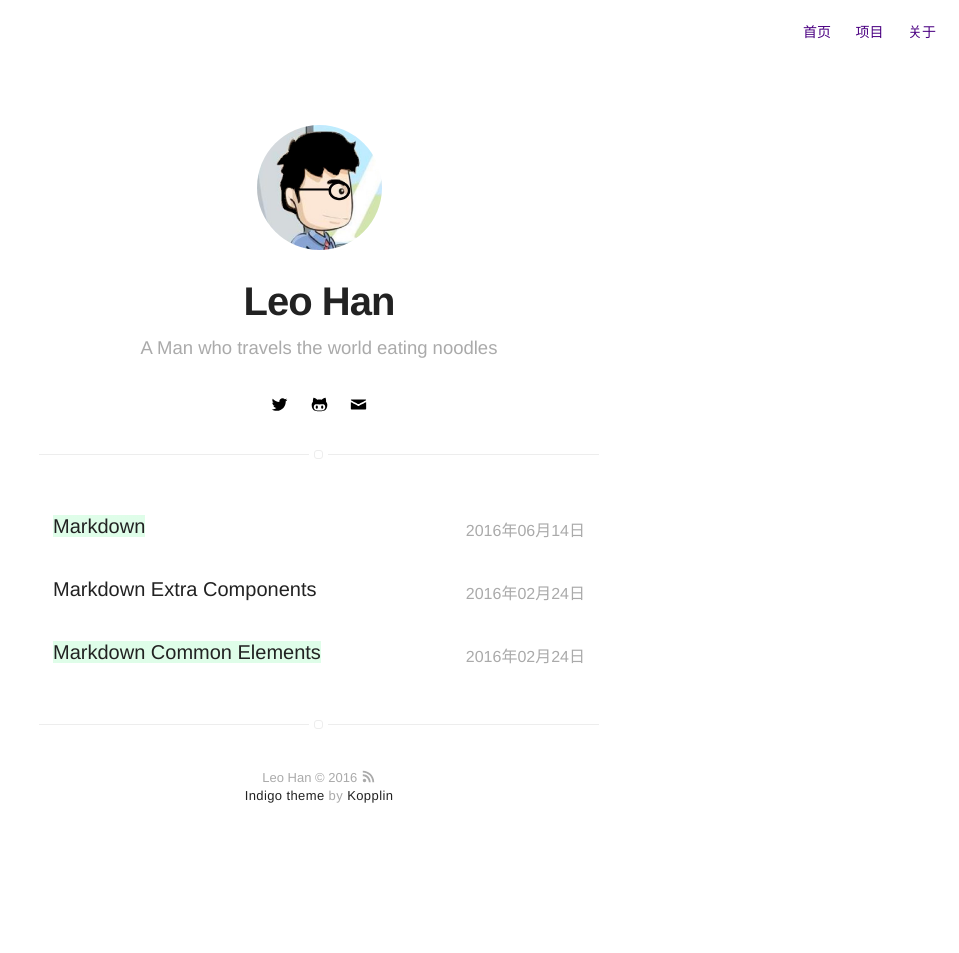
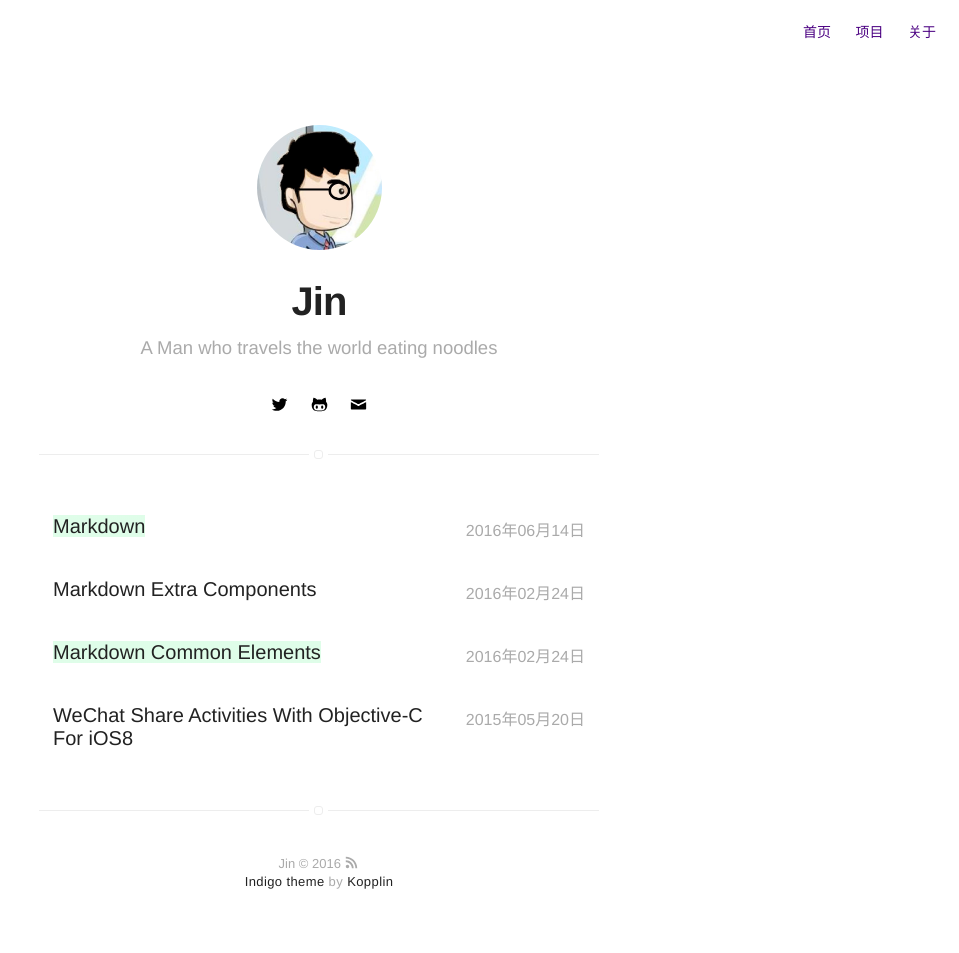
Before and after one commit to iTwoEleven/itwoeleven.github.com, a Jekyll site: the page built from blog/index.html, in a window 1280 px wide. Shown: the whole page, without its empty margins (321-1280 px from the left). Built offline with Jekyll 4.4.1, drawn with Linux system fonts in a browser that asks for light colours; before the commit the page ends 900 px from its top, so only the background shows below that; part of the change alters nothing that is shown.

Commit message:
上传Wechat share OC

```diff
--- a/_config.yml
+++ b/_config.yml
@@ -1,5 +1,5 @@
 # main text of home
-name: Leo Han
+name: Jin
 bio: 'A Man who travels the world eating noodles'
 
 # if it's an external image, update below for true
--- /dev/null
+++ b/_posts/2015-05-20-WeChat-Share-Activities-With Objective-C-For-iOS8.markdown
@@ -0,0 +1,54 @@
+---
+title: "WeChat Share Activities With Objective-C For iOS8"
+layout: post
+date: 2015-05-20 22:10
+tag: jekyll
+image: /assets/images/jekyll-logo-light-solid.png
+headerImage: true
+blog: true
+---
+
+iOS8的ShareExtension让社交分享功能更容易实现，我个人的应用“踢个球”（[https://itunes.apple.com/us/app/ti-ge-qiu/id980151813?l=zh&ls=1&mt=8][1]），第一时间使用ShareExtension来快速实现微信分享功能（UIActivityViewController）。
+![]()
+
+好景不长，iOS8.3的推出让微信的ShareExtension失效了。到目前微信已经撤下了其ShareExtension。
+思考下shareExtension被撤下，可能的原因之一是开发者不用向企鹅申请开发资格就可以使用其分享功能，对于企鹅没有什么有利的地方。
+有些使用场景用UIActivityViewController的方式来做分享确实十分方便，看一下Twitter、FB、Weibo。那么就自定义一个ActivityItem实现微信分享功能。
+
+### 配置(环境Xcode6.2，iOS8.3)
+### 申请一个微信开放平台账号
+https://open.weixin.qq.com/
+
+### 添加分享按钮的图片
+将ShareButtonImgs文件夹中的6个图片文件加入到project中
+
+### 添加微信SDK和其必需的资源
+将WeChatSDK文件夹和WeCharShareActivityComponent文件夹拖入到project中，再链接几个framework
+![]()
+
+### 一些代码的配置
+在AppDelegate.m中 #import "WXApi.h" 添加代码如下
+
+{% highlight objc %}
+- (BOOL)application:(UIApplication *)application
+didFinishLaunchingWithOptions:(NSDictionary *)launchOptions {
+   [WXApi registerApp:@“你的微信AppID”];
+   return YES;
+ }
+{% endhighlight %}
+
+
+在需要加入微信分享的地方加入
+{% highlight objc %}
+UIImage *shareMomentImage = [UIImage imageNamed:@"wechat_moments"];
+  UIImage *shareSessionImage = [UIImage imageNamed:@"wechat_session"];
+  NSArray *activityItems = @[shareMomentImage, shareSessionImage];
+  WeChatMomentsActivity *momentsActivity = [[WeChatMomentsActivity alloc] init];
+  WeChatSessionActivity *sessionActivity = [[WeChatSessionActivity alloc] init];
+  NSArray *activities = @[momentsActivity, sessionActivity];
+  UIActivityViewController *activityView = [[UIActivityViewController alloc] initWithActivityItems:activityItems
+ applicationActivities:activities];
+  [self presentViewController:activityView animated:YES completion:nil];
+{% endhighlight %}
+
+[1]:	https://itunes.apple.com/us/app/ti-ge-qiu/id980151813?l=zh&ls=1&mt=8
```
Also changed, not shown: postImgs/2015-05-20-WeChat-Share-Activities-With Objective-C-For-iOS8/001.png (added), 16 other files.
